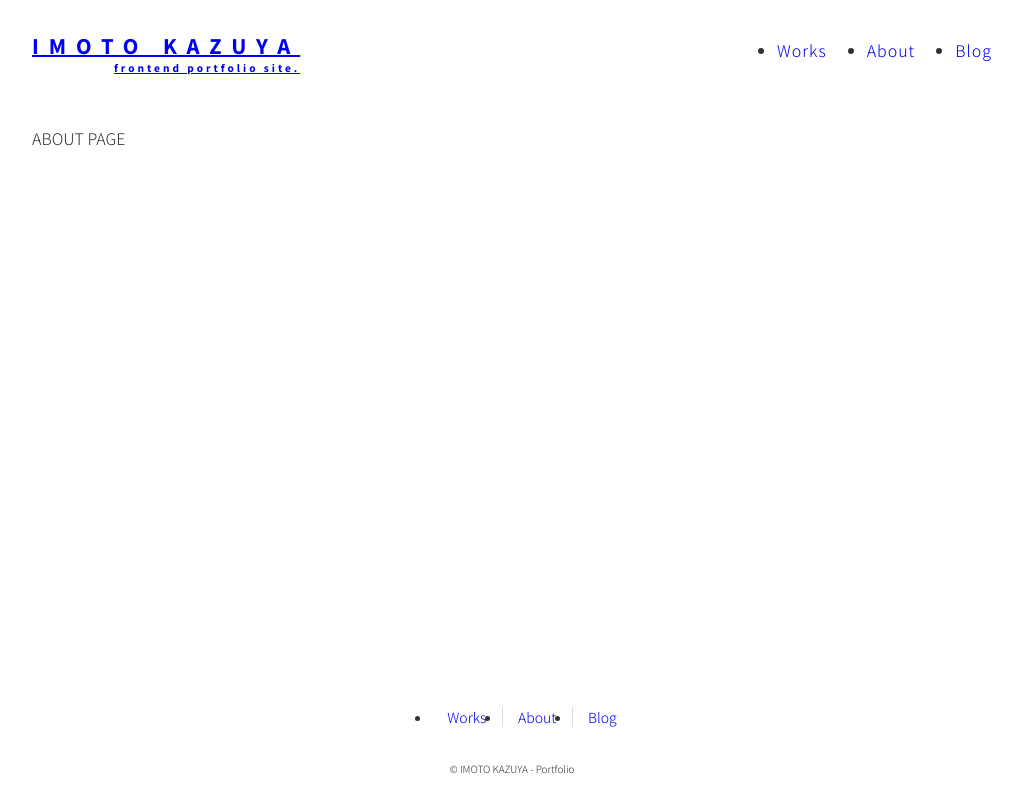
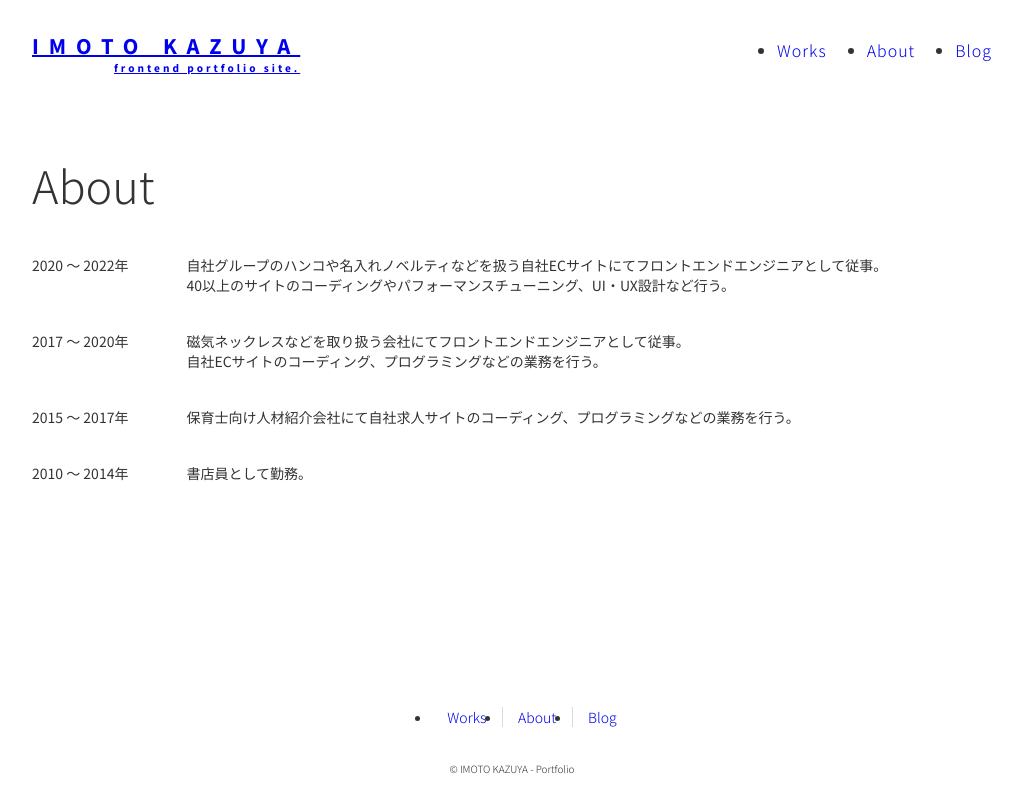
Before and after one commit to imoto-rec-git/portfolio, an Astro site: page /about in a window 1280 px wide. Shown: the whole page, without its empty margins (128-1150 px from the left). Built offline with nearby package versions, Linux system fonts and the light colour scheme; Astro itself is replaced by a stand-in of ours.

Commit message:
Aboutページ作成

```diff
--- /dev/null
+++ b/src/components/AboutPage/AboutPage.astro
@@ -0,0 +1,20 @@
+---
+import styles from "./AboutPage.module.scss"
+---
+
+<dl class={styles.list}>
+    <dt class={styles.summary}>2020 ～ 2022年</dt>
+    <dd class={styles.detail}>
+        自社グループのハンコや名入れノベルティなどを扱う自社ECサイトにてフロントエンドエンジニアとして従事。<br>
+        40以上のサイトのコーディングやパフォーマンスチューニング、UI・UX設計など行う。
+    </dd>
+    <dt class={styles.summary}>2017 〜 2020年</dt>
+    <dd class={styles.detail}>
+    磁気ネックレスなどを取り扱う会社にてフロントエンドエンジニアとして従事。<br>自社ECサイトのコーディング、プログラミングなどの業務を行う。</dd>
+    <dt class={styles.summary}>2015 〜 2017年</dt>
+    <dd class={styles.detail}>
+        保育士向け人材紹介会社にて自社求人サイトのコーディング、プログラミングなどの業務を行う。
+    </dd>
+    <dt class={styles.summary}>2010 ～ 2014年</dt>
+    <dd class={styles.detail}>書店員として勤務。</dd>
+</dl>
--- /dev/null
+++ b/src/components/AboutPage/AboutPage.module.scss
@@ -0,0 +1,25 @@
+@use "../../styles/breakpoints" as *;
+
+.list {
+  display: block;
+  @include respond-to("laptop") {
+    grid-template-columns: auto 1fr;
+    column-gap: 18px;
+    row-gap: 36px;
+    display: grid;
+    margin-top: 38px;
+  }
+}
+.summary {
+  font-size: 1.4rem;
+  margin-top: 18px;
+  @include respond-to("laptop") {
+    margin-top: 0;
+  }
+}
+.detail {
+  font-size: 1.2rem;
+  @include respond-to("laptop") {
+    font-size: 1.4rem;
+  }
+}
--- a/src/pages/about.astro
+++ b/src/pages/about.astro
@@ -1,4 +1,5 @@
 ---
+import AboutPage from "../components/AboutPage/AboutPage.astro";
 import Heading from "../components/Heading/Heading.astro";
 import MainContent from "../components/MainContent/MainContent.astro";
 import Layout from "../layouts/Layout.astro";
@@ -6,6 +7,7 @@ import Layout from "../layouts/Layout.astro";
 
 <Layout title="About | Imoto Kazuya frontend portfolio site" description="かんたんな経歴情報です。">
   <MainContent>
-    <Heading text="ABOUT PAGE" level="h1"/>
+    <Heading text="About" level="h2"/>
+    <AboutPage />
   </MainContent>
 </Layout>
```
